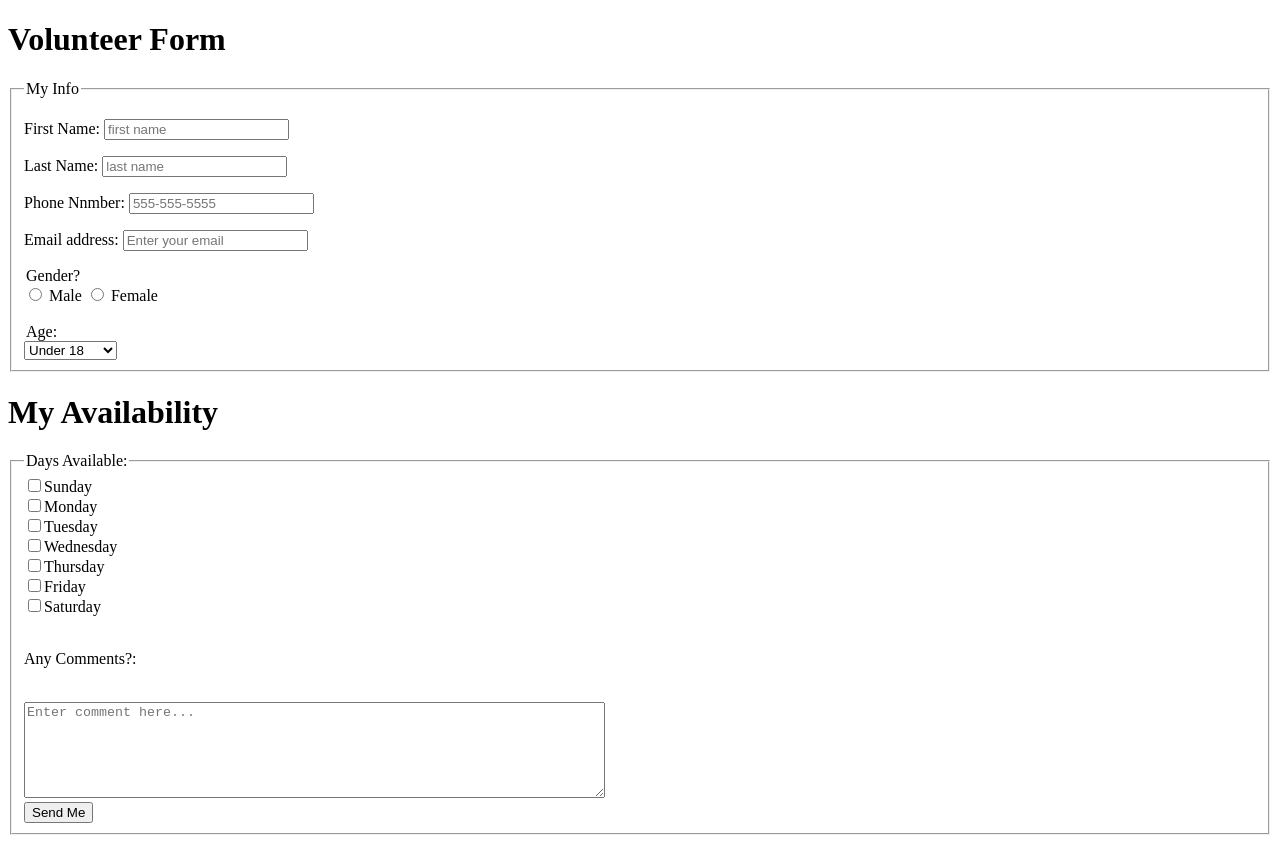
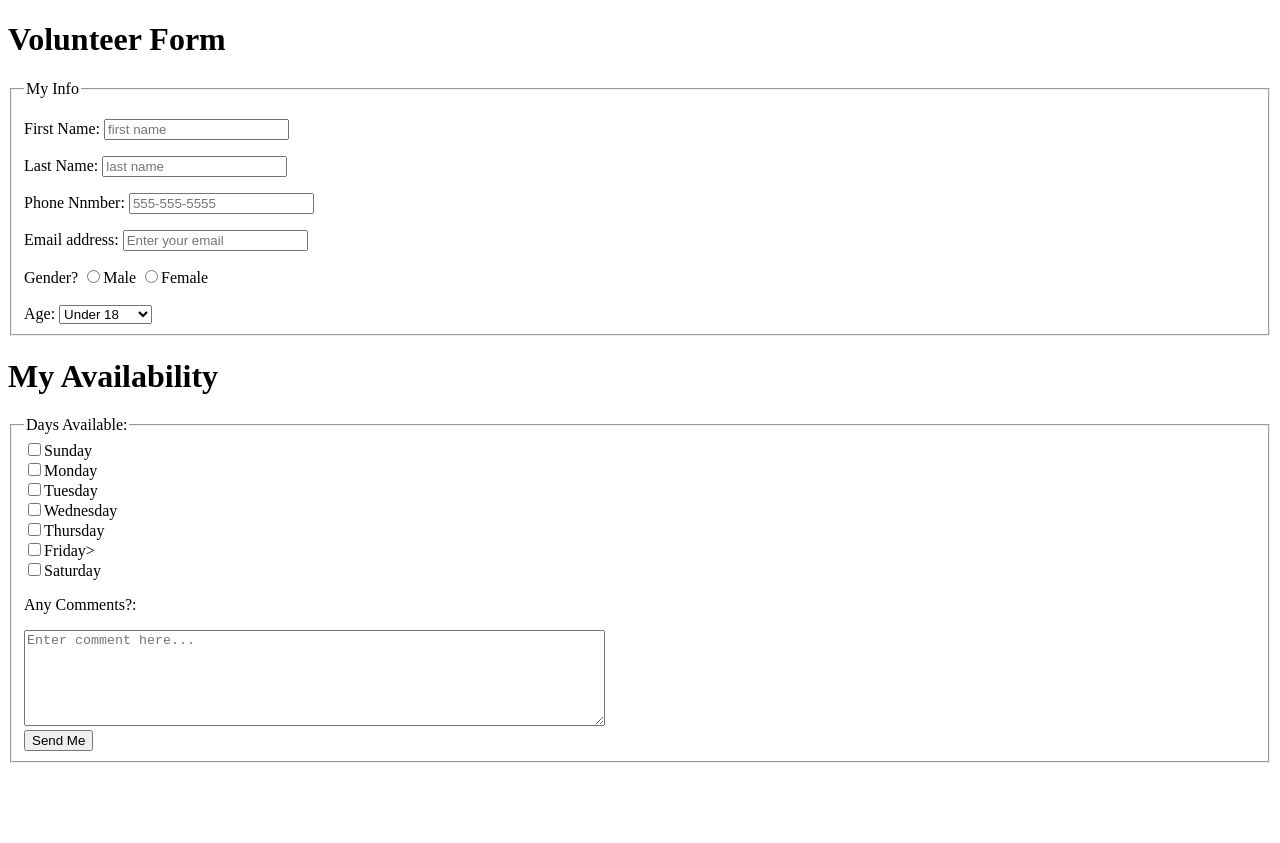
Before and after one commit to dkriegls/ITMD361-Production-Problem-3, a plain HTML site: page index.html in a window 1280 px wide. After the commit the page ends 800 px from the top, so only its background shows below. Drawn offline with Linux system fonts and the light colour scheme.

Commit message:
validator cleanup

```diff
--- a/index.html
+++ b/index.html
@@ -44,12 +44,12 @@ ITMD361-Production Problem Lab 3
 												title="Enter valid email address"></label>
 			</p>
 
-			<legend>Gender?</legend>
+			<label>Gender?</label>
             <!--gender_fieldwith radio button-->
-			<input type="radio" name="gender_field" value="Male"> Male
-			<input type="radio" name="gender_field" value="Female"> Female<br><br>
+            <input type="radio" name="gender_field" value="Male"><label>Male</label>
+            <input type="radio" name="gender_field" value="Female"><label>Female</label><br><br>
 
-			<legend>Age: </legend>
+			<label>Age: </label>
             <!--age_field with drop down menu-->
 			<select name="age_field">
 				<option value="Under 18">Under 18</option>
@@ -67,16 +67,16 @@ ITMD361-Production Problem Lab 3
 		<fieldset>
 		<legend>Days Available:</legend>
             <!--available_field array with checkboxes-->
-			<input type="checkbox" name="available_field[]" value="Sunday" />Sunday<br>
-			<input type="checkbox" name="available_field[]" value="Monday" />Monday<br>
-			<input type="checkbox" name="available_field[]" value="Tuesday" />Tuesday<br>
-			<input type="checkbox" name="available_field[]" value="Wednesday" />Wednesday<br>
-			<input type="checkbox" name="available_field[]" value="Thursday" />Thursday<br>
-			<input type="checkbox" name="available_field[]" value="Friday" />Friday<br>
-			<input type="checkbox" name="available_field[]" value="Saturday" />Saturday<br>
-			<br>
+			<input type="checkbox" name="available_field[]" value="Sunday"><label>Sunday</label><br>
+			<input type="checkbox" name="available_field[]" value="Monday"><label>Monday</label><br>
+			<input type="checkbox" name="available_field[]" value="Tuesday"><label>Tuesday</label><br>
+            <input type="checkbox" name="available_field[]" value="Wednesday"><label>Wednesday</label><br>
+            <input type="checkbox" name="available_field[]" value="Thursday"><label>Thursday</label><br>
+            <input type="checkbox" name="available_field[]" value="Friday"><label>Friday></label><br>
+            <input type="checkbox" name="available_field[]" value="Saturday"><label>Saturday</label><br>
 
-			<p>Any Comments?:</p><br>
+
+            <p>Any Comments?:</p>
             <!--comments_field with testarea 6x70-->
 			<textarea rows="6" cols="70" name="comments_field" placeholder="Enter comment here..."></textarea><br>
 
```
